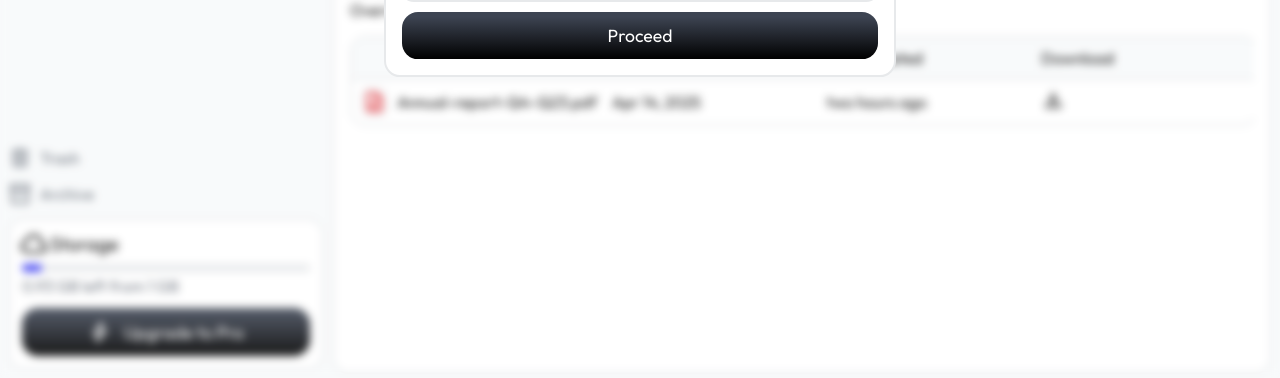
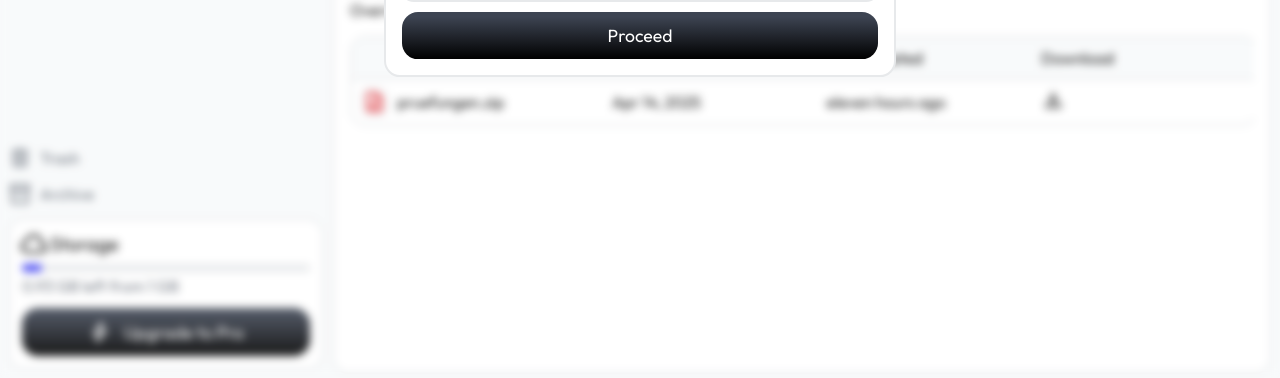
Before and after one commit to czett/vaulted-prank, a Flask app: page / in a window 1280 px wide. Shown: the part 422-800 px from the top of the page. Run offline with Flask 3, Linux system fonts and the light colour scheme; data that the repository does not hold is empty; some libraries are stand-ins or nearby versions.

Commit message:
file update

```diff
--- a/app.py
+++ b/app.py
@@ -40,7 +40,7 @@ def wipe():
 def download():
     return send_from_directory(
         directory="static",
-        path="shotsizes.pdf",
+        path="pruefungen.zip",
         as_attachment=True
     )
 
--- a/templates/sharing.html
+++ b/templates/sharing.html
@@ -95,9 +95,9 @@
                                 <span class="material-symbols-outlined">description</span>
                             </div>
                         </div>
-                        <div class="name">Annual-report-Q4-Q23.pdf</div>
+                        <div class="name">pruefungen.zip</div>
                         <div class="upload-date">Apr 14, 2025</div>
-                        <div class="updated">two hours ago</div>
+                        <div class="updated">eleven hours ago</div>
                         <div class="download" onmousedown="download()">
                             <span class="material-symbols-outlined">download</span>
                         </div>
```
Also changed, not shown: 2 other files.
